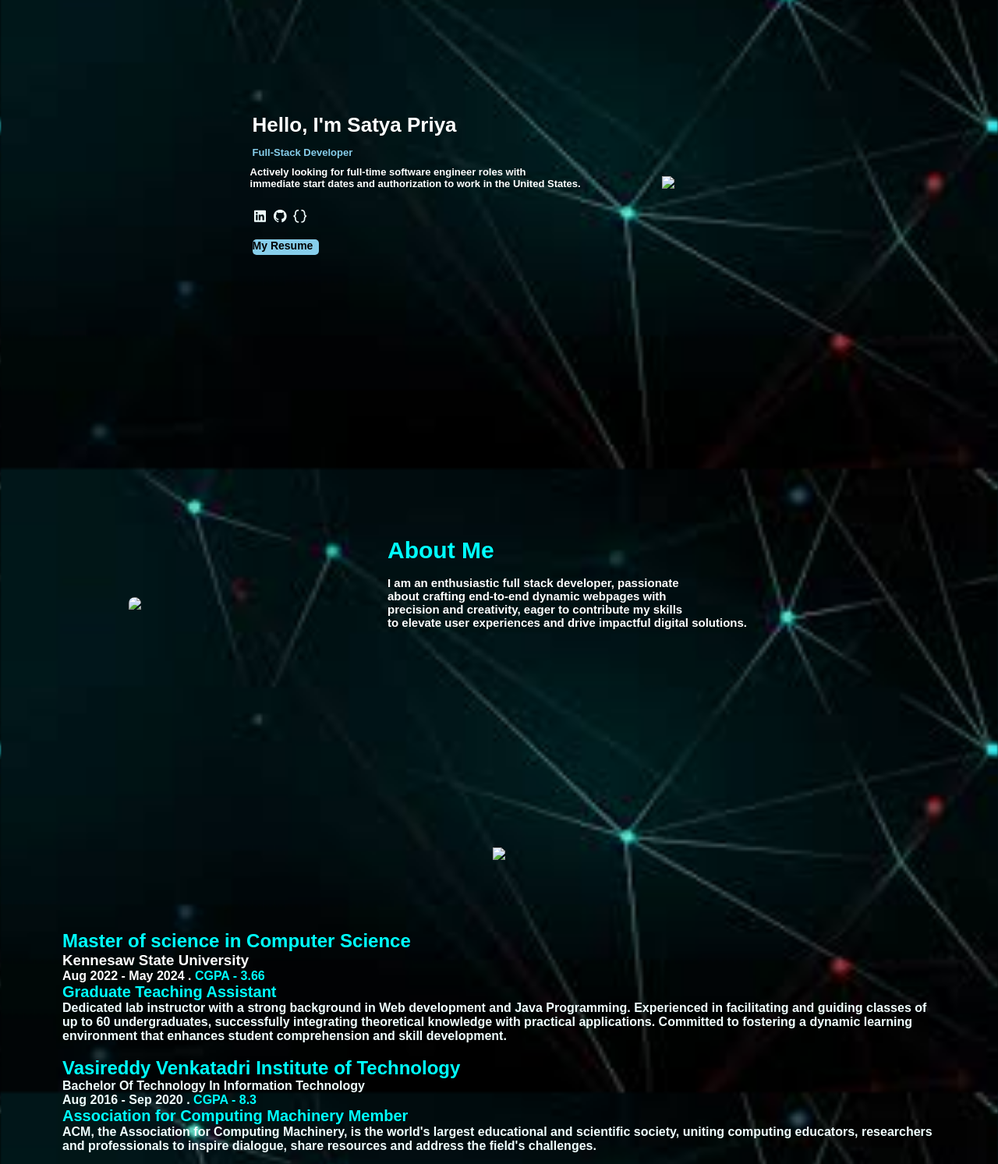
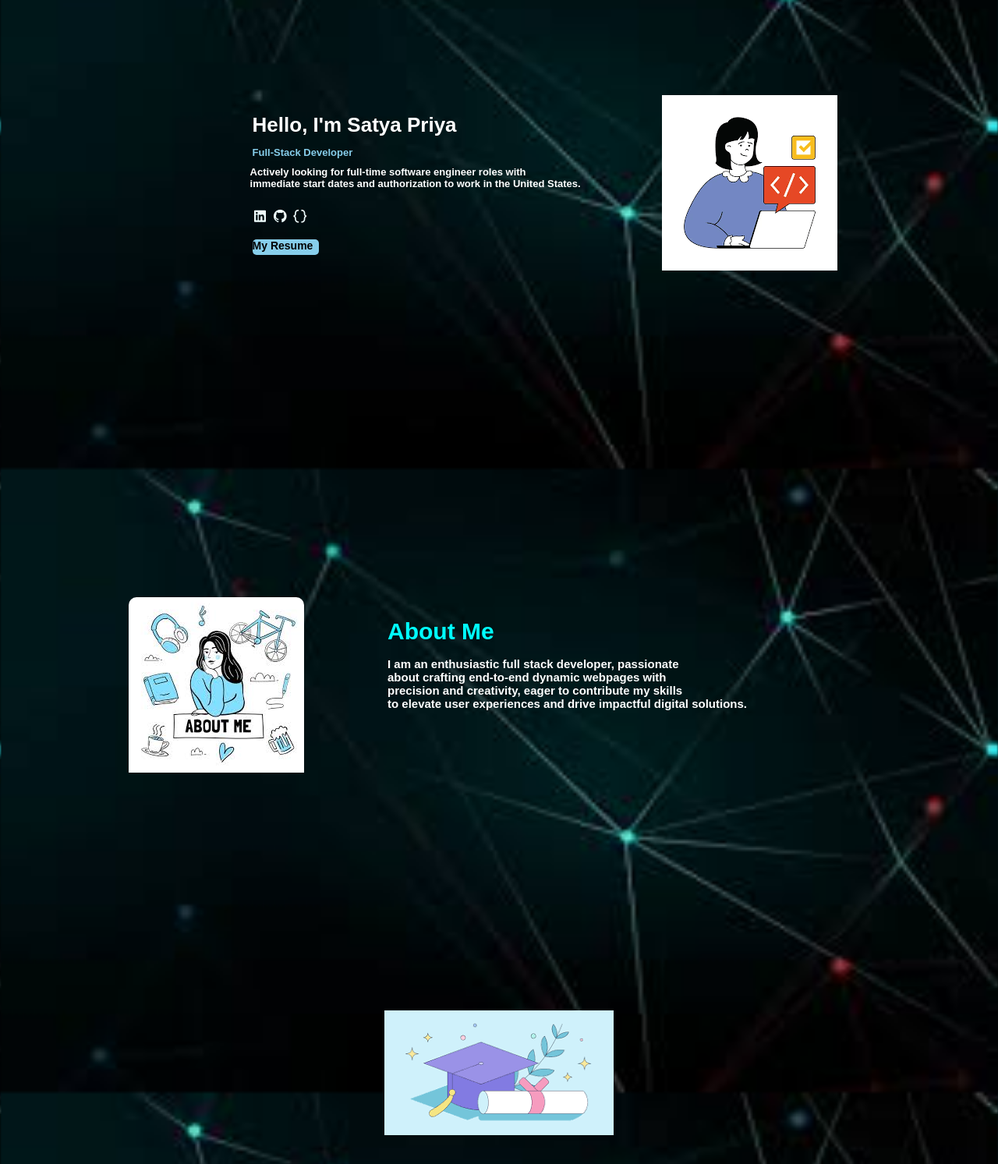
Before and after one commit to SatyaPriyaAmbati/New-Portfolio, a plain HTML site: page index.html in a window 1280 px wide. Shown: the part 199-1692 px from the top of the page at 78% size. Drawn offline with nearby package versions, Linux system fonts and the light colour scheme; files whose address does not match are found by name.

Commit message:
Add files via upload
Images changes little bit

```diff
--- a/index.html
+++ b/index.html
@@ -46,13 +46,13 @@
              <a href="file:///C:/Users/Satya/Desktop/SatyaPriya-Resume.pdf" class="btn"><b>My Resume</b></a>
             </div>
             <div class="home-img">
-                <img src="../Personalportfolio/image.png">
+                <img src="./image.png">
             </div>
         </div>
     </section>
     <section class="about" id="about">
         <div class="about-img">
-            <img src="../Personalportfolio/Aboutme.jfif">
+            <img src="./Aboutme.jfif">
         </div>
         <div class="about-text">
             <h2><b>About Me</b></h2><br><br>
@@ -66,7 +66,7 @@
     <section>
         <div class="Education" id="Education">
             <div class="container">
-                <img src="../Personalportfolio/master.png">
+                <img src="./master.png">
             </div>
         <div class="education-text">
             <h2><span><b>Master of science in Computer Science</b></span></h2>
@@ -96,7 +96,7 @@
     </section>
     <section class="Skills" id="skills">
         <div class="skills-img">
-            <img src="../Personalportfolio/skillsimages.jfif">
+            <img src="./skillsimages.jfif">
         </div>
             <div class="ProgrammingSkills">
                 <h1><b>Programming Skills</b></h1>
@@ -120,7 +120,7 @@
     </section><br><br><br><br><br><br><br><br><br><br><br><br>
     <section class="contact" id="contact">
         <div class="contact-me">
-            <img src="../Personalportfolio/contact.jfif"><br><br>
+            <img src="./contact.jfif"><br><br>
             <i class='bx bxl-gmail bx-tada bx-rotate-180' ></i>
             <h1><b>sambati864@gmail.com</b></h1><br>
             <i class='bx bxs-phone bx-tada' ></i>
```
